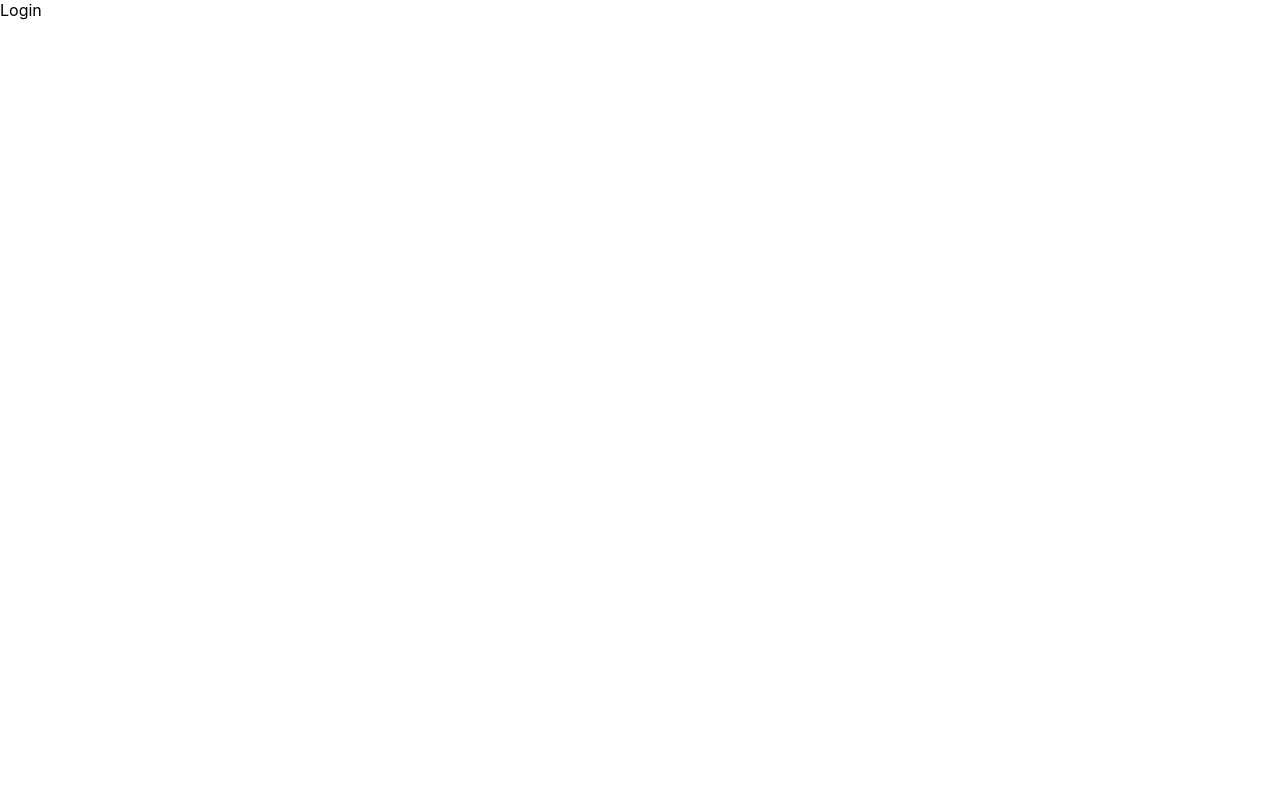
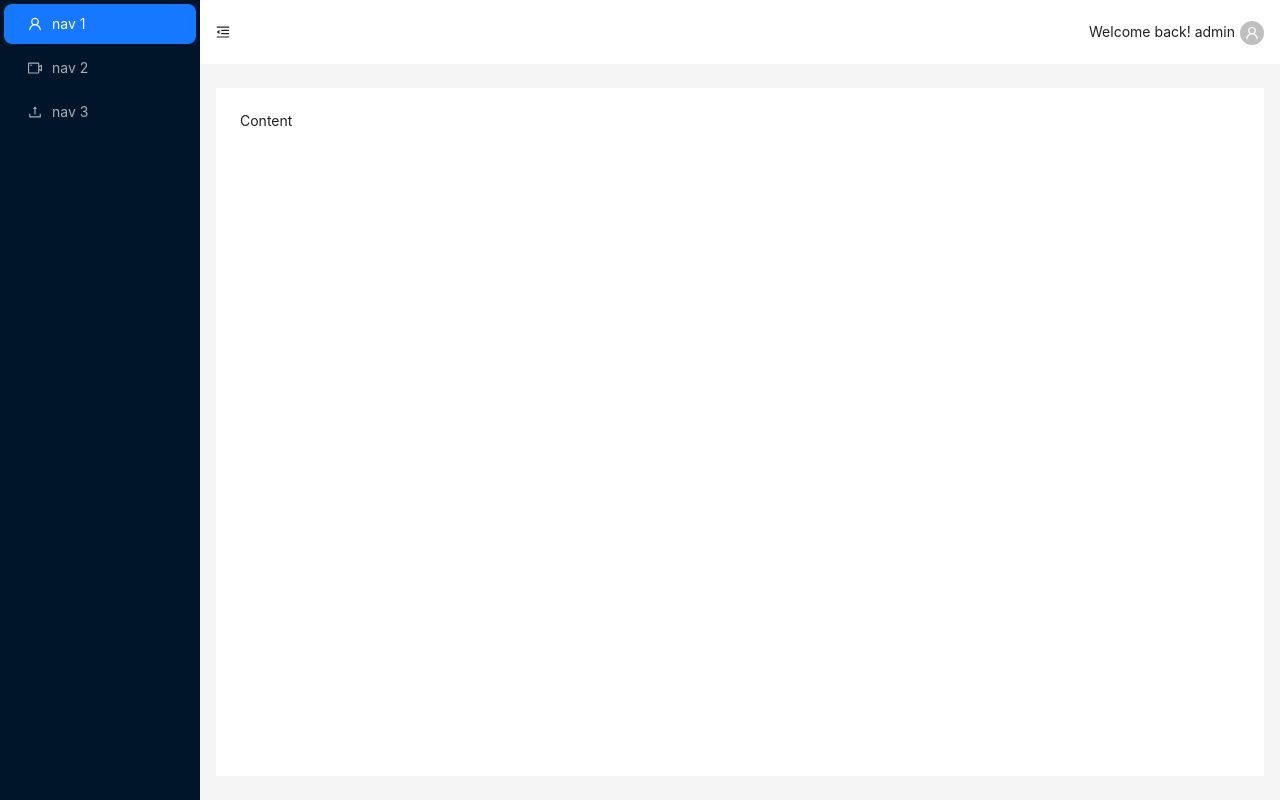
Before and after one commit to yjyan21/ReactProject-newssystem, a React (Create React App) app: page /#/Home in a window 1280 px wide. Before the commit this address led to /#/login. Built offline with nearby package versions, Linux system fonts and the light colour scheme; sample sign-in values are in the browser's storage.

Commit message:
update home page

```diff
--- a/src/components/sandbox/TopHeader.js
+++ b/src/components/sandbox/TopHeader.js
@@ -1,18 +1,40 @@
 import React, { useState } from 'react'
-import { Layout, Menu, theme } from 'antd';
+import { Layout, Avatar, Dropdown, Space } from 'antd';
 import {
   MenuFoldOutlined,
   MenuUnfoldOutlined,
+  UserOutlined,
+  DownOutlined,
+  SmileOutlined
 } from '@ant-design/icons';
 const { Header } = Layout; //import语句都写完了，才能写const语句；
 
 export default function TopHeader() {
   const[collapsed,setCollapsed] = useState(false)
+  const changeCollapsed = () => {
+    setCollapsed(!collapsed)
+  }
+  const items = [
+    {
+      key: '1',
+      label: (
+        <a target="_blank" rel="noopener noreferrer" href="https://www.antgroup.com">
+          Admin
+        </a>
+      ),
+    },
+
+    {
+      key: '4',
+      danger: true,
+      label: 'Sign out',
+    },
+  ];
   return (
     <div>
       <Header
           style={{
-            padding: 0,
+            padding: '0px 16px',
             // background: colorBgContainer,
           }}
         >
@@ -21,9 +43,30 @@ export default function TopHeader() {
             onClick: () => setCollapsed(!collapsed),
           })} */}
           {
-            collapsed ? <MenuUnfoldOutlined /> : <MenuFoldOutlined />
+            collapsed ? <MenuUnfoldOutlined onClick={changeCollapsed}/> : <MenuFoldOutlined
+            onClick={changeCollapsed}/>
           }
+
+          <span style={{float:'right'}}>
+           {/*  */}
+           <Dropdown
+              menu={{
+                items,
+              }}
+            >
+              <a onClick={(e) => e.preventDefault()}>
+                <Space>
+                <Avatar size="small" icon={<UserOutlined />} />
+                  {/* <DownOutlined /> 小图标右边的向下的箭头图标*/}
+                </Space>
+              </a>
+          </Dropdown>
+          </span>
+          <span style={{float:'right',paddingRight:'5px'}}>
+            Welcome back! admin
+          </span>
         </Header>
+
     </div>
   )
 }
```
Also changed, not shown: 1 other file (tests, documents, lock files or other folders).
